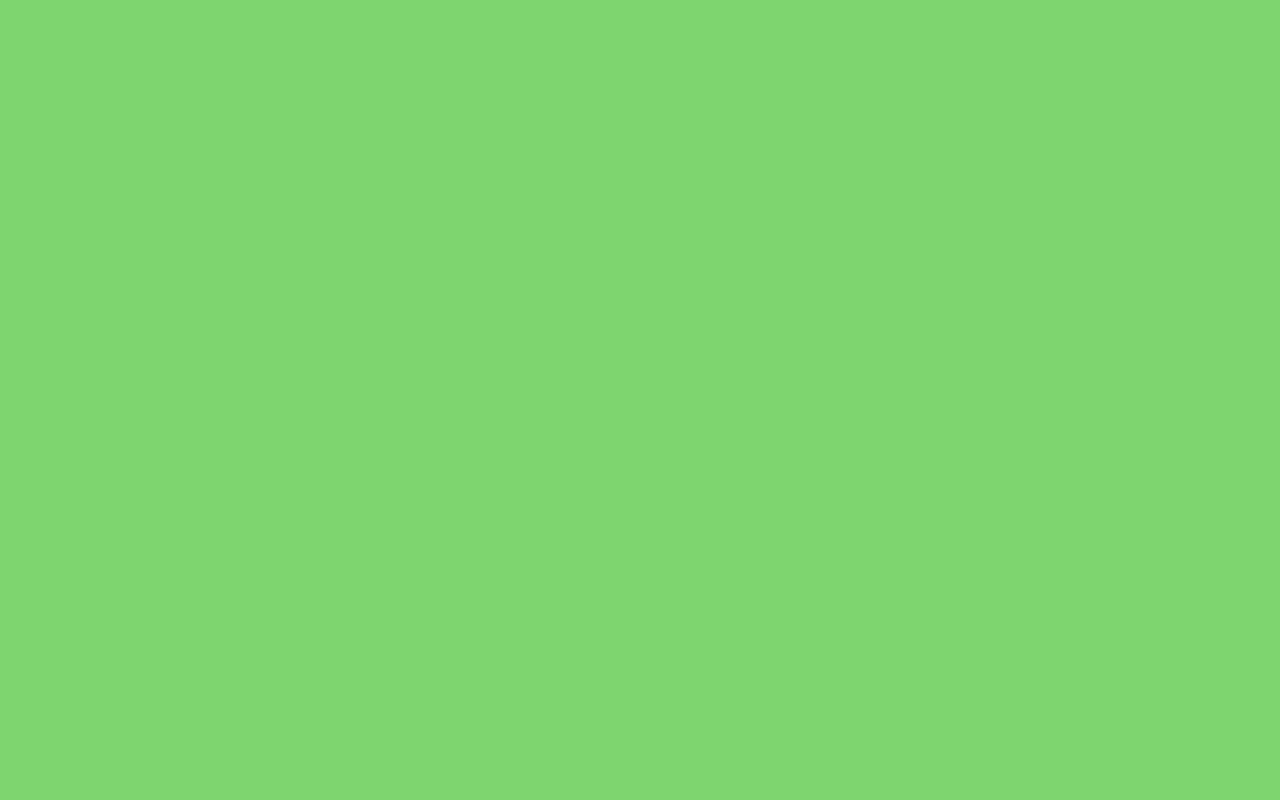
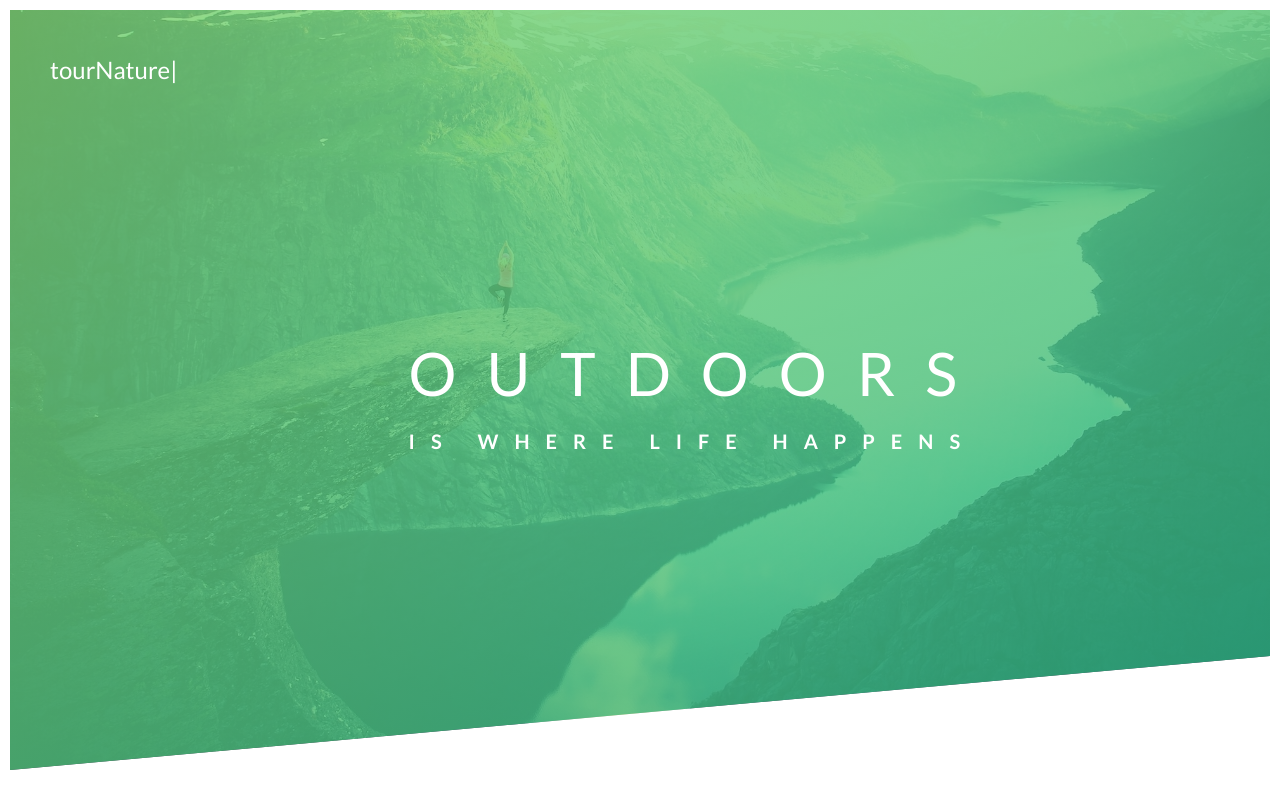
Before and after one commit to acharayaP03/Nature-Tours, a website built with webpack: page src/template.html in a window 1280 px wide. Built offline with nearby package versions, Linux system fonts and the light colour scheme.

Commit message:
Header main section

```diff
--- a/src/app/load-image.js
+++ b/src/app/load-image.js
@@ -1,10 +1,10 @@
-import url from '../assets/image/webpack.png'
+import url from '../assets/image/logo-green-2x.png'
 
-// export const addImage = function() {
-//     const image = document.createElement('img');
-//         image.alt = 'Webpack';
-//         image.src = url;
+export const addImage = function() {
+    // const image = document.createElement('img');
+    //     image.alt = 'logo';
+    //     image.src = url;
 
-//     const backgroundImage = document.querySelector('#image');
-//     backgroundImage.appendChild(image)
-// }
+    // const logo = document.querySelector('.logo-box');
+    // logo.appendChild(image)
+}
--- a/src/index.js
+++ b/src/index.js
@@ -2,10 +2,10 @@
 import "./main.scss"
 // import { AlertService } from "./app/alert.service"
 // import { ComponentService } from "./app/component.service"
-// import { addImage } from "./app/load-image"
+import { addImage } from "./app/load-image"
 
 // const alertService = new AlertService();
 // const componentService = new ComponentService();
 
-// addImage();
+addImage();
 // run(alertService, componentService);
--- a/src/main.scss
+++ b/src/main.scss
@@ -6,29 +6,70 @@ $light-green: #7ed56f;
 $medium-green: #55c57a;
 $dark-green: #28b485;
 
-body{
-    background-color: $light-green;
+* {
+    margin: 0;
+    padding: 0;
+    box-sizing: border-box;
 }
 
-.btn{
-    &-primary{
-        text-transform: uppercase;
-        color: #464646;
-        background: $primary;
-        border: 1px solid $primary;
-        border-radius: 0;
-        transition: .3s background ease-in;
-    }
-    &:hover,
-    &:active{
-        color: #464646;
-        background:lighten($primary, 15%);
-        border: $primary;
-    }
+body{
+    font-family: 'Lato', sans-serif;
+    font-weight: 400;
+    font-size: 16px;
+    line-height: 1.7;
+    color: #777;
+    padding: 10px;
 }
 
-input[type="text"]{
-    border: 0;
-    border-bottom: 1px solid #464646;
-    border-radius: 0;
+.header{
+    height: 95vh;
+    background-image: linear-gradient(to right bottom, rgba($light-green, 0.8), rgba($dark-green, 0.8)), url('./assets/image/hero.jpg');
+    background-size: cover;
+    background-position: top;
+    clip-path: polygon(0 0, 100% 0, 100% 85%, 0 100%);
+    position: relative;
+
+    .logo-box{
+        position: absolute;
+        top: 40px;
+        left: 40px;
+
+        .logo{
+            height: 35px;
+            color: #fff;
+            font-size: 24px;
+
+            &::after{
+                content: " ";
+                width: 2px;
+                display: block;
+                height: 16px;
+                color: #fff;
+            }
+        }
+    }
+
+    .text-box{
+        position: absolute;
+        top: 50%;
+        left: 50%;
+        transform: translate(-40%, -50%);
+        .heading-primary{
+            color:#fff;
+            text-transform: uppercase;
+            &-main{
+                display: block;
+                font-size: 60px;
+                font-weight: 400;
+                letter-spacing: 30px;
+            }
+            &-sub{
+                display: block;
+                font-size: 20px;
+                font-weight: 700;
+                letter-spacing: 16px;
+            }
+        }
+    }
+
 }
--- a/src/template.html
+++ b/src/template.html
@@ -13,12 +13,19 @@
     <title>Natours | Exciting tours for adventurous people</title>
   </head>
   <body>
-    <header >
+	<header class="header">
+    <div class="logo-box">
+        <span class="logo">tourNature|</span>
+    </div>
+    <div class="text-box">
+      <h1 class="heading-primary">
+        <span class="heading-primary-main">Outdoors</span>
+        <span class="heading-primary-sub">is where life happens</span>
+      </h1>
+    </div>
 
-  </header>
-   <div class="">
+	</header>
 
-  </div>
    <main>
 
     </main>
```
